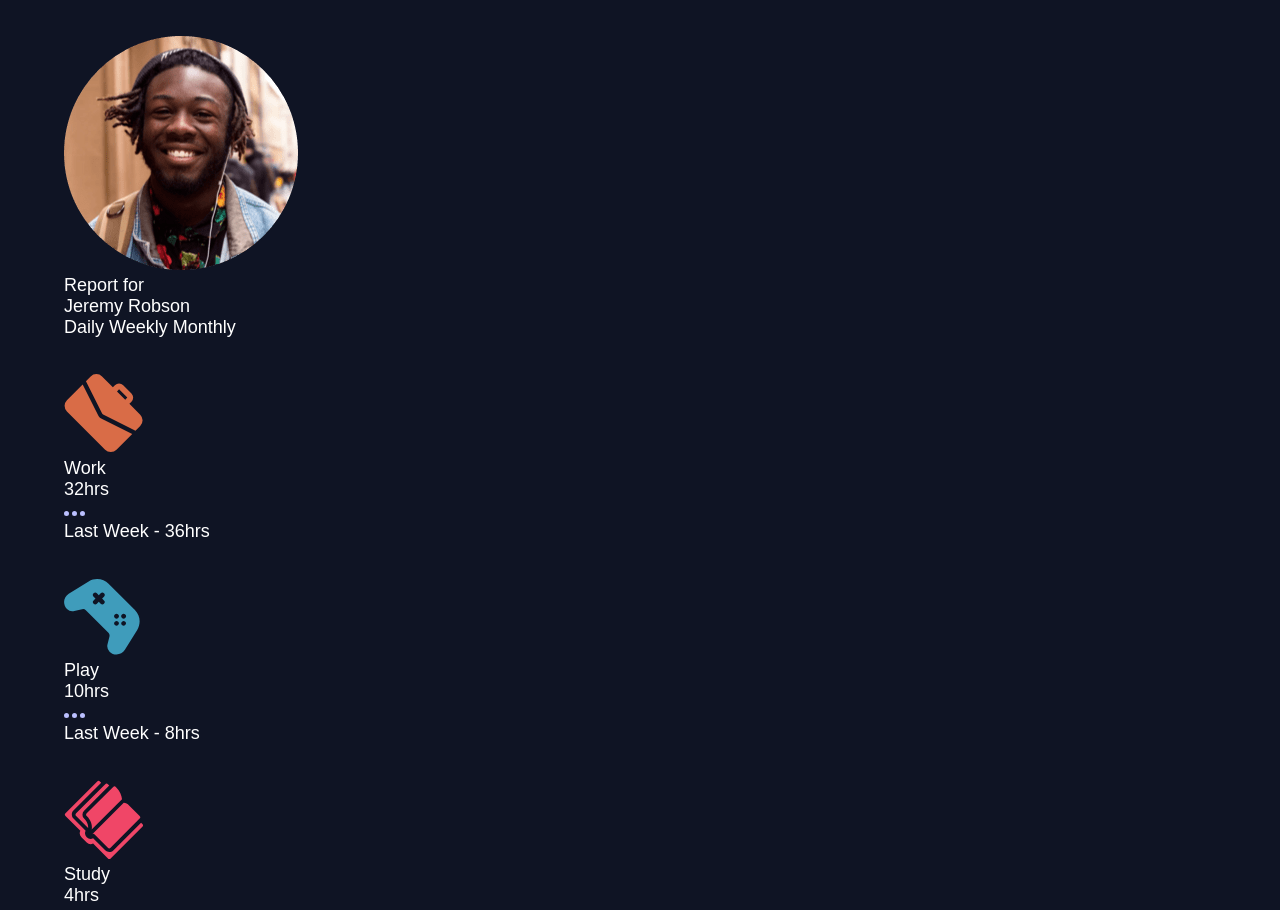
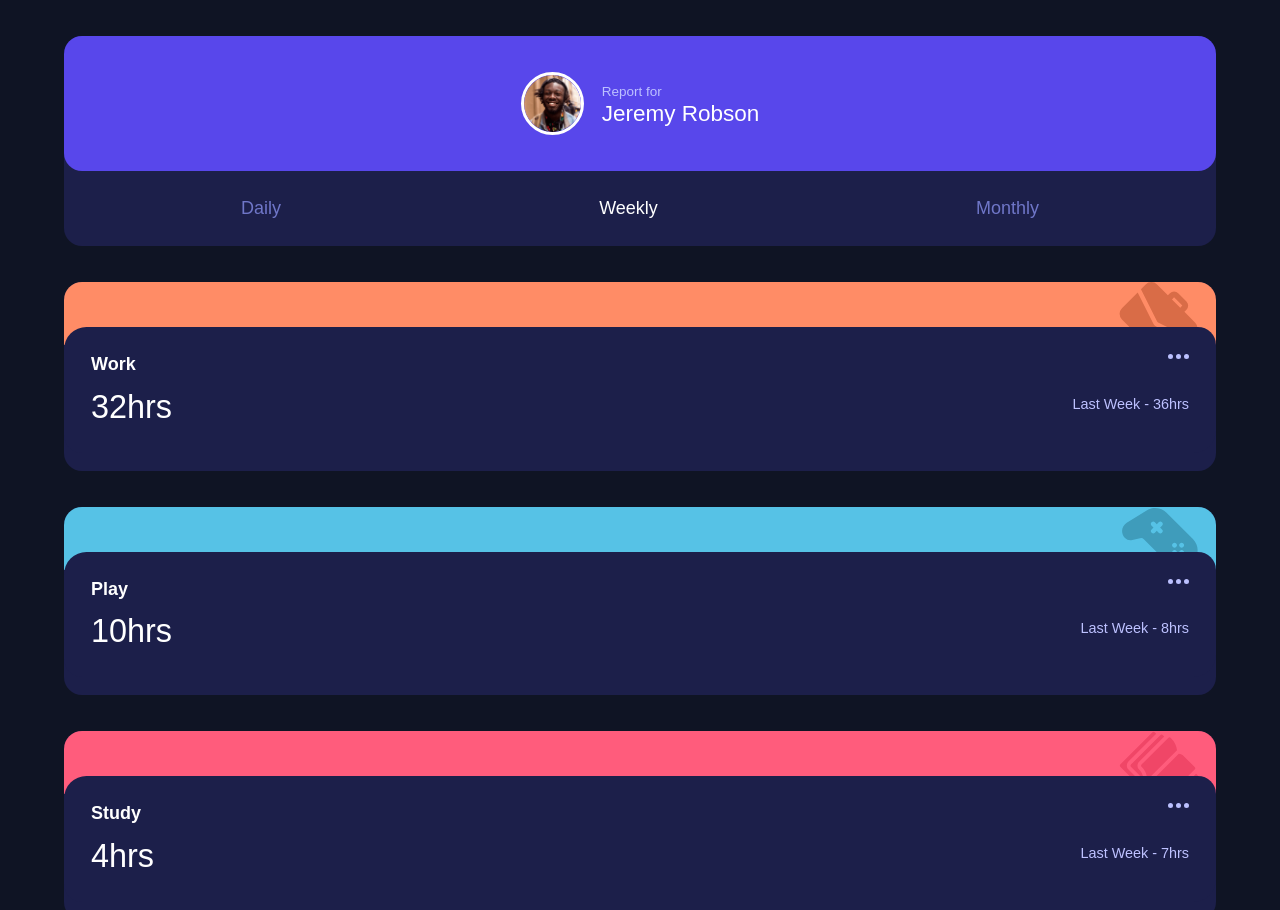
Before and after one commit to bytefulness/FrontendMentor, a plain HTML site: page time-tracking/index.html in a window 1280 px wide. Shown: the top 910 px of the page. Drawn offline with Linux system fonts and the light colour scheme.

Commit message:
PROGRESS: (time-tracking) - Add card component styles

```diff
--- a/time-tracking/style.css
+++ b/time-tracking/style.css
@@ -40,3 +40,121 @@ main {
   display: grid;
   gap: 2rem;
 }
+
+/* || Components */
+
+/* Card Component */
+.card {
+  background-color: var(--dark-blue);
+  border-radius: 1rem;
+}
+
+.header__image {
+  position: absolute;
+  right: 1rem;
+}
+
+.card__header {
+  border-radius: 1rem 1rem 0 0;
+  height: 3.5rem;
+  overflow: hidden;
+  position: relative;
+}
+
+.card__body {
+  background-color: var(--dark-blue);
+  border-radius: 1.25rem 1rem 1.25rem;
+  display: flex;
+  justify-content: space-between;
+  padding: 1.5rem;
+  transform: translateY(-1rem);
+}
+
+/* Left Side of Card Component */
+.card__title {
+  font-weight: bold;
+  margin-bottom: 0.75rem;
+}
+
+.card__status {
+  font-size: 1.8rem;
+  font-weight: 300;
+}
+
+/* Right Side of Card Component */
+.card__body .right {
+  text-align: right;
+}
+
+.card__option {
+  margin-bottom: 1.75rem;
+}
+
+.card__last-week {
+  font-size: 0.8rem;
+  color: var(--pale-blue);
+}
+
+/* Profile Card Component */
+.profile__header {
+  align-items: center;
+  justify-content: center;
+  background: var(--blue);
+  border-radius: 1rem;
+  display: flex;
+  gap: 1rem;
+  padding: 2rem 1rem;
+}
+
+.profile__image {
+  border: 3px solid #fff;
+  border-radius: 50%;
+  width: 3.5rem;
+}
+
+.profile__exp > span {
+  font-size: 0.75rem;
+  font-weight: 500;
+  color: var(--pale-blue);
+}
+
+.profile__name {
+  font-size: 1.25rem;
+  font-weight: 300;
+}
+
+.profile__body {
+  color: var(--desatured-blue);
+  display: flex;
+  justify-content: space-around;
+  padding: 1.5rem 1rem;
+}
+
+.preference.active {
+  color: #fff;
+}
+
+/* Cards */
+.work .card__header {
+  background: var(--work-color);
+}
+
+.play .card__header {
+  background: var(--play-color);
+}
+
+.study .card__header {
+  background: var(--study-color);
+}
+
+.exercise .card__header {
+  background: var(--exercise-color);
+}
+
+.social .card__header {
+  background: var(--social-color);
+}
+
+.self-care .card__header {
+  background: var(---self-care-color);
+}
```
